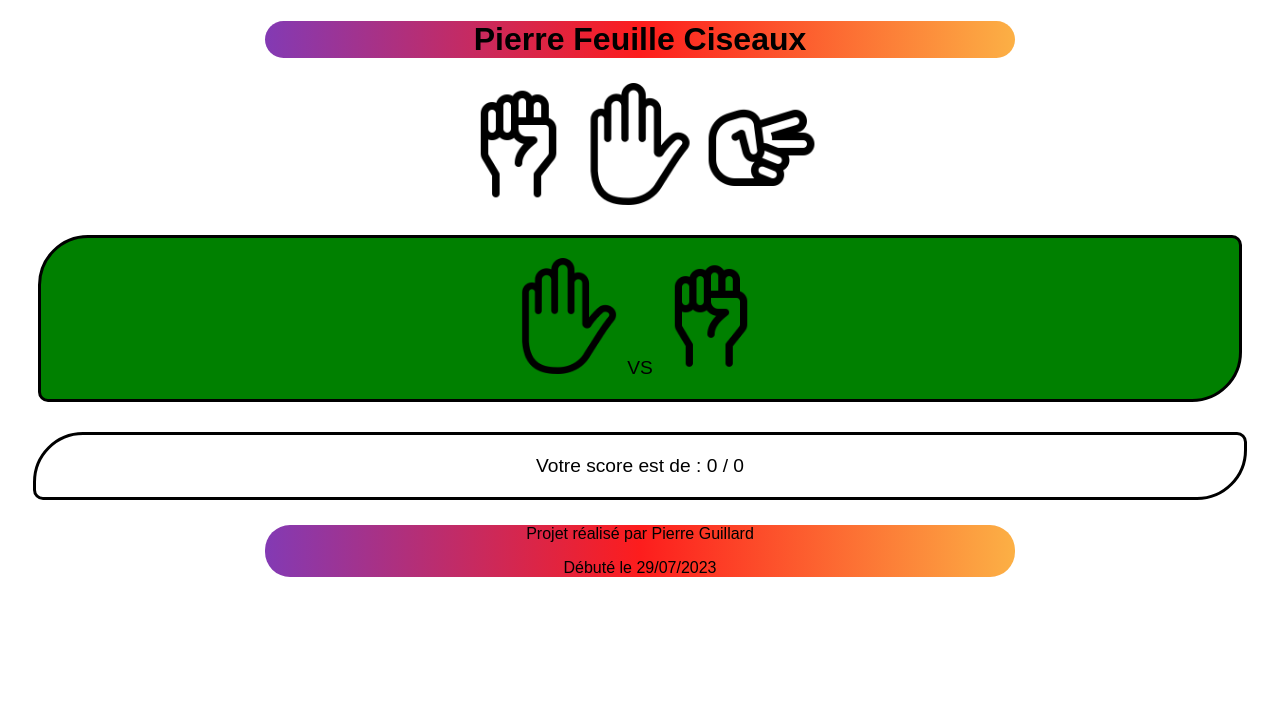
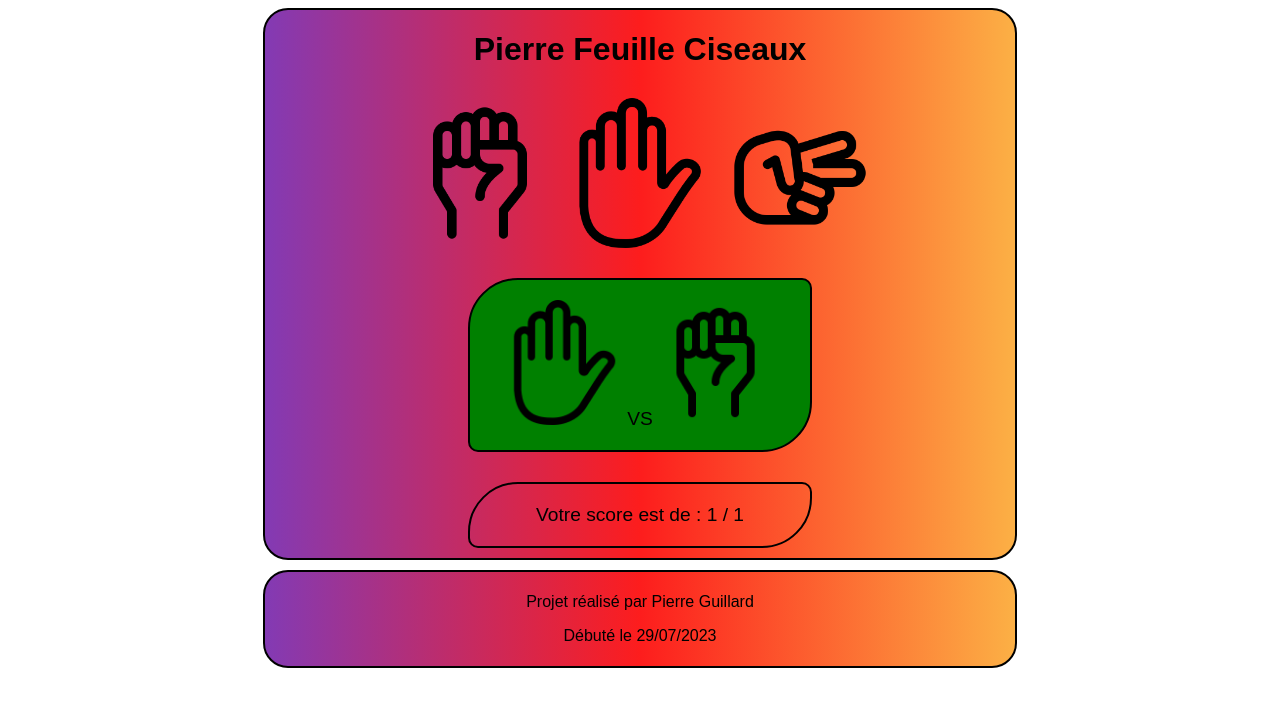
Before and after one commit to GuillardPierre/Pierre_feuille_ciseaux, a plain HTML site: page index.html in a window 1280 px wide. Both pictures are taken after a click on the picture 639 px from the left and 144 px from the top of the page. Drawn offline with Linux system fonts and the light colour scheme.

Commit message:
remise en page et correction de bugs

```diff
--- a/PierreFeuilleCiseaux.css
+++ b/PierreFeuilleCiseaux.css
@@ -1,9 +1,12 @@
-header,
 footer {
   text-align: center;
   width: 750px;
+  border-style: solid;
   border-radius: 25px;
+  border-width: 2px;
   margin: auto;
+  margin-top: 10px;
+  padding: 5px 0;
   background: linear-gradient(
     90deg,
     rgba(131, 58, 180, 1) 0%,
@@ -13,9 +16,24 @@ footer {
   font-family: Arial, Helvetica, sans-serif;
 }
 
-img {
-  max-width: 10%;
-  height: auto;
+main {
+  text-align: center;
+  font-family: Arial, Helvetica, sans-serif;
+  width: 750px;
+  margin: auto;
+  background: linear-gradient(
+    90deg,
+    rgba(131, 58, 180, 1) 0%,
+    rgba(253, 29, 29, 1) 50%,
+    rgba(252, 176, 69, 1) 100%
+  );
+  border-style: solid;
+  border-radius: 25px;
+  border-width: 2px;
+}
+
+#choixUtilisateur img:hover {
+  cursor: pointer;
 }
 
 #choixUtilisateur {
@@ -24,22 +42,38 @@ img {
   margin: 25px;
 }
 
+#choixUtilisateur img {
+  max-width: 150px;
+  margin: 5px;
+}
+
 #resultat {
   border-style: solid;
+  width: 300px;
+  border-width: 2px;
   border-radius: 50px 10px;
-  display: flexbox;
   padding: 20px;
-  margin: 30px;
+  margin: auto;
   text-align: center;
   font-family: Arial, Helvetica, sans-serif;
   font-size: larger;
 }
 
+#resultat span {
+  padding: -25px;
+}
+
+#resultat img {
+  width: 125px;
+}
+
 #score {
   border-style: solid;
+  width: 300px;
+  border-width: 2px;
   border-radius: 50px 10px;
   padding: 20px;
-  margin: 25px;
+  margin: 30px auto 10px;
   text-align: center;
   font-family: Arial, Helvetica, sans-serif;
   font-size: larger;
--- a/index.html
+++ b/index.html
@@ -7,18 +7,15 @@
     <script src="index.js" defer></script>
     <link rel="stylesheet" href="PierreFeuilleCiseaux.css">
 <body>
-    <header>
+    <main>
         <h1>Pierre Feuille Ciseaux</h1>
-    </header>
-
-    <main>
        <div id="choixUtilisateur">
         <img src="Images/rock.png" alt="pierre" id="0">
         <img src="Images/Hand.png" alt="feuille" id="1">
         <img src="Images/scissor.png" alt="ciseaux" id="2"></div>
 
         <div id="resultat">Cliquez sur une image pour faire votre choix</div>
-        <div id="score"></div>
+        <div id="score">Votre score est de 0/0</div>
 
     </main>
 
--- a/index.js
+++ b/index.js
@@ -74,8 +74,10 @@ let mesBoutons = [
 ];
 
 let slotScore = document.getElementById("score");
-let texteScore = `Votre score est de : ${victoire} / ${partiesJouees}`;
-slotScore.innerHTML = texteScore;
+function majScore() {
+  let texteScore = `Votre score est de : ${victoire} / ${partiesJouees}`;
+  slotScore.innerHTML = texteScore;
+}
 
 mesBoutons.forEach((boutons) => {
   boutons.addEventListener("click", () => {
@@ -83,7 +85,8 @@ mesBoutons.forEach((boutons) => {
     let slotJoueur = document.getElementById("resultat");
 
     if (choixJoueur !== "bug") {
-      let VS = document.createTextNode("VS");
+      let spanVS = document.createElement("span");
+      spanVS.innerText = "VS";
       let imageJoueur = document.createElement("img");
       imageJoueur.src = images[choixJoueur].src;
       imageJoueur.alt = images[choixJoueur].alt;
@@ -100,7 +103,7 @@ mesBoutons.forEach((boutons) => {
         slotJoueur.removeChild(slotJoueur.firstChild);
       }
       slotJoueur.appendChild(imageJoueur);
-      slotJoueur.appendChild(VS);
+      slotJoueur.appendChild(spanVS);
       slotJoueur.appendChild(imageAdversaire);
 
       if (imageJoueur === "bug") {
@@ -116,11 +119,13 @@ mesBoutons.forEach((boutons) => {
         console.log("perdu");
         slotJoueur.style.background = "red";
         partiesJouees++;
+        majScore();
       } else {
         console.log("gagné");
         slotJoueur.style.background = "green";
         partiesJouees++;
         victoire++;
+        majScore();
       }
     }
   });
```
